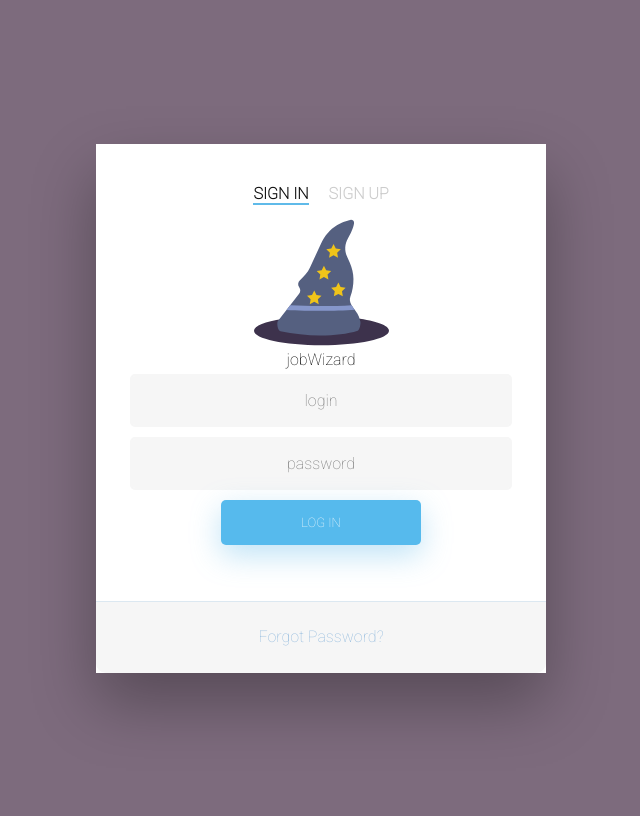
After one commit to Ali-Kiyan/gradMate, a PHP site: page /login.phtml in a window 1280 px wide. The commit adds this page. Shown: the whole page, without its empty margins (319-959 px from the left). Run offline with PHP 8.4, Linux system fonts and the light colour scheme.

Commit message:
adding login with stylesheet-notFinished

```diff
--- /dev/null
+++ b/assets/css/loginStyle.css
@@ -0,0 +1,286 @@
+@import url('https://fonts.googleapis.com/css?family=Roboto:100');
+
+/* BASIC */
+
+html {
+    background-color: #4e364ebb;
+}
+
+body {
+  font-family: "Roboto", sans-serif;
+  height: 100vh;
+}
+
+a {
+  color: #92badd;
+  display: inline-block;
+  text-decoration: none;
+  font-weight: 400;
+}
+
+h2 {
+  text-align: center;
+  font-size: 16px;
+  font-weight: 600;
+  text-transform: uppercase;
+  display: inline-block;
+  margin: 40px 8px 10px 8px;
+  color: #cccccc;
+}
+
+/* STRUCTURE */
+
+.wrapper {
+  display: flex;
+  align-items: center;
+  flex-direction: column;
+  justify-content: center;
+  width: 100%;
+  min-height: 100%;
+  padding: 20px;
+}
+
+#formContent {
+  -webkit-border-radius: 10px 10px 10px 10px;
+  border-radius: 0px;
+  background: #fff;
+  padding: 30px;
+  width: 90%;
+  max-width: 450px;
+  position: relative;
+  padding: 0px;
+  -webkit-box-shadow: 0 30px 60px 0 rgba(0, 0, 0, 0.3);
+  box-shadow: 0 30px 60px 0 rgba(0, 0, 0, 0.3);
+  text-align: center;
+}
+
+#formFooter {
+  background-color: #f6f6f6;
+  border-top: 1px solid #dce8f1;
+  padding: 25px;
+  text-align: center;
+  -webkit-border-radius: 0 0 10px 10px;
+  border-radius: 0 0 10px 10px;
+}
+
+/* TABS */
+
+h2.inactive {
+  color: #cccccc;
+}
+
+h2.active {
+  color: #0d0d0d;
+  border-bottom: 2px solid #5fbae9;
+}
+
+/* FORM TYPOGRAPHY*/
+
+input[type="button"],
+input[type="submit"],
+input[type="reset"] {
+  background-color: #56baed;
+  border: none;
+  color: white;
+  padding: 15px 80px;
+  text-align: center;
+  text-decoration: none;
+  display: inline-block;
+  text-transform: uppercase;
+  font-size: 13px;
+  -webkit-box-shadow: 0 10px 30px 0 rgba(95, 186, 233, 0.4);
+  box-shadow: 0 10px 30px 0 rgba(95, 186, 233, 0.4);
+  -webkit-border-radius: 5px 5px 5px 5px;
+  border-radius: 5px 5px 5px 5px;
+  margin: 5px 20px 40px 20px;
+  -webkit-transition: all 0.3s ease-in-out;
+  -moz-transition: all 0.3s ease-in-out;
+  -ms-transition: all 0.3s ease-in-out;
+  -o-transition: all 0.3s ease-in-out;
+  transition: all 0.3s ease-in-out;
+  font-family: "Roboto", "sans-serif";
+}
+
+input[type="button"]:hover,
+input[type="submit"]:hover,
+input[type="reset"]:hover {
+  background-color: #39ace7;
+}
+
+input[type="button"]:active,
+input[type="submit"]:active,
+input[type="reset"]:active {
+  -moz-transform: scale(0.95);
+  -webkit-transform: scale(0.95);
+  -o-transform: scale(0.95);
+  -ms-transform: scale(0.95);
+  transform: scale(0.95);
+}
+
+input[type="text"] {
+  font-family: "Roboto", "sans-serif";
+  background-color: #f6f6f6;
+  border: none;
+  color: #0d0d0d;
+  padding: 15px 32px;
+  text-align: center;
+  text-decoration: none;
+  display: inline-block;
+  font-size: 16px;
+  margin: 5px;
+  width: 85%;
+  border: 2px solid #f6f6f6;
+  -webkit-transition: all 0.5s ease-in-out;
+  -moz-transition: all 0.5s ease-in-out;
+  -ms-transition: all 0.5s ease-in-out;
+  -o-transition: all 0.5s ease-in-out;
+  transition: all 0.5s ease-in-out;
+  -webkit-border-radius: 5px 5px 5px 5px;
+  border-radius: 5px 5px 5px 5px;
+}
+
+input[type="text"]:focus {
+  background-color: #fff;
+  border-bottom: 2px solid #5fbae9;
+}
+
+input[type="text"]:placeholder {
+  color: #cccccc;
+}
+
+/* ANIMATIONS */
+
+/* Simple CSS3 Fade-in-down Animation */
+.fadeInDown {
+  -webkit-animation-name: fadeInDown;
+  animation-name: fadeInDown;
+  -webkit-animation-duration: 1s;
+  animation-duration: 1s;
+  -webkit-animation-fill-mode: both;
+  animation-fill-mode: both;
+}
+
+@-webkit-keyframes fadeInDown {
+  0% {
+    opacity: 0;
+    -webkit-transform: translate3d(0, -100%, 0);
+    transform: translate3d(0, -100%, 0);
+  }
+  100% {
+    opacity: 1;
+    -webkit-transform: none;
+    transform: none;
+  }
+}
+
+@keyframes fadeInDown {
+  0% {
+    opacity: 0;
+    -webkit-transform: translate3d(0, -100%, 0);
+    transform: translate3d(0, -100%, 0);
+  }
+  100% {
+    opacity: 1;
+    -webkit-transform: none;
+    transform: none;
+  }
+}
+
+/* Simple CSS3 Fade-in Animation */
+@-webkit-keyframes fadeIn {
+  from {
+    opacity: 0;
+  }
+  to {
+    opacity: 1;
+  }
+}
+@-moz-keyframes fadeIn {
+  from {
+    opacity: 0;
+  }
+  to {
+    opacity: 1;
+  }
+}
+@keyframes fadeIn {
+  from {
+    opacity: 0;
+  }
+  to {
+    opacity: 1;
+  }
+}
+
+.fadeIn {
+  opacity: 0;
+  -webkit-animation: fadeIn ease-in 1;
+  -moz-animation: fadeIn ease-in 1;
+  animation: fadeIn ease-in 1;
+
+  -webkit-animation-fill-mode: forwards;
+  -moz-animation-fill-mode: forwards;
+  animation-fill-mode: forwards;
+
+  -webkit-animation-duration: 1s;
+  -moz-animation-duration: 1s;
+  animation-duration: 1s;
+}
+
+.fadeIn.first {
+  -webkit-animation-delay: 0.4s;
+  -moz-animation-delay: 0.4s;
+  animation-delay: 0.4s;
+}
+
+.fadeIn.second {
+  -webkit-animation-delay: 0.6s;
+  -moz-animation-delay: 0.6s;
+  animation-delay: 0.6s;
+}
+
+.fadeIn.third {
+  -webkit-animation-delay: 0.8s;
+  -moz-animation-delay: 0.8s;
+  animation-delay: 0.8s;
+}
+
+.fadeIn.fourth {
+  -webkit-animation-delay: 1s;
+  -moz-animation-delay: 1s;
+  animation-delay: 1s;
+}
+
+/* Simple CSS3 Fade-in Animation */
+.underlineHover:after {
+  display: block;
+  left: 0;
+  bottom: -10px;
+  width: 0;
+  height: 2px;
+  background-color: #56baed;
+  content: "";
+  transition: width 0.2s;
+}
+
+.underlineHover:hover {
+  color: #0d0d0d;
+}
+
+.underlineHover:hover:after {
+  width: 100%;
+}
+
+/* OTHERS */
+
+*:focus {
+  outline: none;
+}
+
+#icon {
+  width: 30%;
+}
+
+* {
+  box-sizing: border-box;
+}
--- a/index.php
+++ b/index.php
@@ -10,8 +10,9 @@ require_once "./header.phtml";
                       <p class="animated fadeInDown">First job repository specifically for graduates</p>
                 </div>
                 <br>
-                <div class="animated rotateIn">
-                <a href="admin-panel.php" class="button"><i class="fa fa-sign-in" aria-hidden="true"></i> Enter</a>
+                <div class="animated flipInX">
+                <a href="admin-panel.php" class="button"><i class="fa fa-sign-in" aria-hidden="true"></i> International Job seekers</a>
+                <a href="admin-panel.php" class="button"><i class="fa fa-sign-in" aria-hidden="true"></i> Companies</a>
                 </div>
             </div>
   <canvas id="demo-canvas"></canvas>
--- /dev/null
+++ b/login.phtml
@@ -0,0 +1,26 @@
+<link rel="stylesheet" href="./assets/css/loginStyle.css">
+<div class="wrapper fadeInDown">
+  <div id="formContent">
+    <!-- Tabs Titles -->
+    <h2 class="active"> Sign In </h2>
+    <a href="https://avatars1.githubusercontent.com/u/26171805?s=400&u=98d44598d627a44cc76ff298d808ee1eca38f3cb&v=4"></a><h2 class="inactive underlineHover">Sign Up </h2>
+
+    <!-- Icon -->
+    <div class="fadeIn first">
+      <img src="./assets/images/wizard.svg" id="icon" alt="User Icon"/>
+    </div>
+jobWizard
+    <!-- Login Form -->
+    <form>
+      <input type="text" id="login" class="fadeIn second" name="login" placeholder="login">
+      <input type="text" id="password" class="fadeIn third" name="login" placeholder="password">
+      <input type="submit" class="fadeIn fourth" value="Log In">
+    </form>
+
+    <!-- Remind Passowrd -->
+    <div id="formFooter">
+      <a class="underlineHover" href="#">Forgot Password?</a>
+    </div>
+
+  </div>
+</div>
```
Also changed, not shown: assets/js/loginScript.js (added, +11 -0 lines), assets/images/wizard.svg (added), 1 other file.
